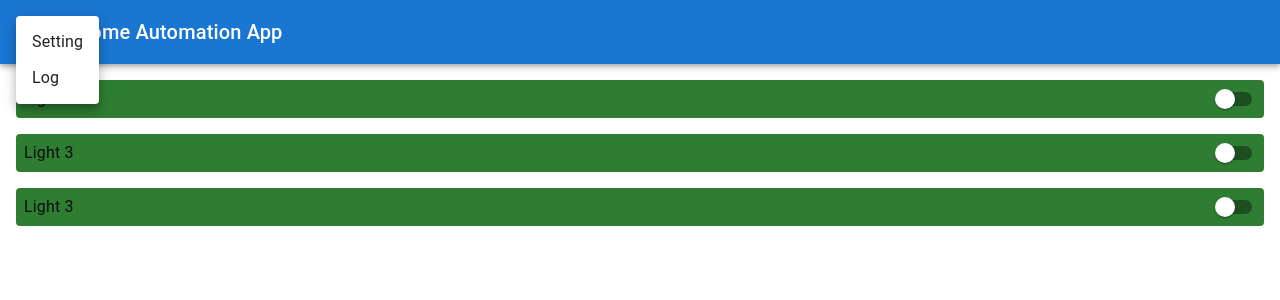
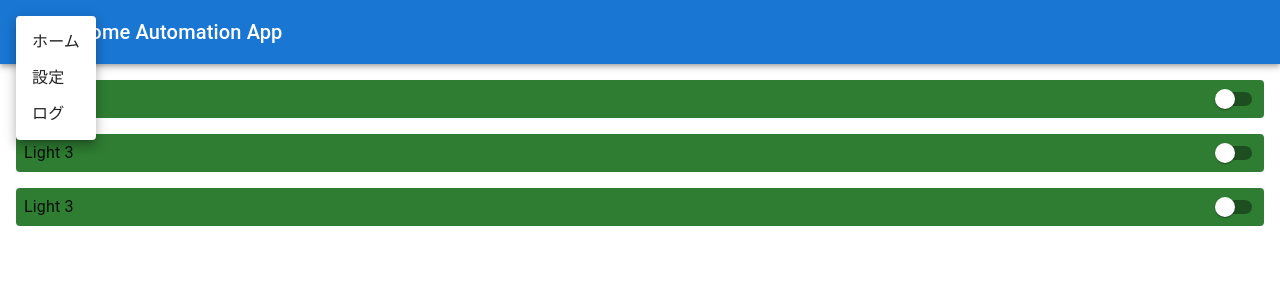
Before and after one commit to sasa9477/home-automation-app, a Next.js app: page / in a window 1280 px wide. Both pictures are taken after a click on the button "menu". Shown: the top 300 px of the page. Built offline with nearby package versions, Linux system fonts and the light colour scheme.

Commit message:
Add Routing Function to AppBarMenu

```diff
--- /dev/null
+++ b/src/components/LinkMenuItem.tsx
@@ -0,0 +1,24 @@
+import { MenuItem, MenuItemProps } from "@mui/material"
+import NextLink from "next/link"
+import { forwardRef } from "react"
+
+type LinkMenuItemProps = Omit<MenuItemProps<'a', { href: string }>, 'component' | 'button'>
+
+const LinkMenuItem = forwardRef<HTMLAnchorElement, LinkMenuItemProps>(
+  function LinkMenuItem(props, forwardRef) {
+    const {
+      href,
+      ...other
+    } = props
+    return (
+      <NextLink href={href}>
+        <MenuItem
+          component='a'
+          ref={forwardRef}
+          {...other} />
+      </NextLink>
+    )
+  }
+);
+
+export default LinkMenuItem
--- a/src/components/MenuAppBar.tsx
+++ b/src/components/MenuAppBar.tsx
@@ -1,8 +1,14 @@
 import * as React from 'react';
-import { AppBar, Toolbar, Typography, IconButton, MenuItem, Menu } from '@mui/material';
+import { AppBar, Toolbar, Typography, IconButton, MenuItem, Menu, MenuItemProps } from '@mui/material';
 import MenuIcon from '@mui/icons-material/Menu';
+import Link from 'next/link';
+import { forwardRef } from 'react';
+import LinkMenuItem from './LinkMenuItem';
 
-export default function MenuAppBar() {
+type MenuAppBarProps = {
+}
+
+const MenuAppBar: React.FC<MenuAppBarProps> = (): JSX.Element => {
   const [anchorEl, setAnchorEl] = React.useState<null | HTMLElement>(null);
 
   const handleMenu = (event: React.MouseEvent<HTMLElement>) => {
@@ -12,6 +18,21 @@ export default function MenuAppBar() {
   const handleClose = () => {
     setAnchorEl(null);
   };
+
+  const menuList = [
+    {
+      href: '/',
+      name: 'ホーム'
+    },
+    {
+      href: '/setting',
+      name: '設定',
+    },
+    {
+      href: '/log',
+      name: 'ログ',
+    }
+  ]
 
   return (
     <AppBar position="sticky">
@@ -42,8 +63,14 @@ export default function MenuAppBar() {
             open={Boolean(anchorEl)}
             onClose={handleClose}
           >
-            <MenuItem onClick={handleClose}>Setting</MenuItem>
-            <MenuItem onClick={handleClose}>Log</MenuItem>
+            {menuList.map(menuItem => (
+              <LinkMenuItem
+                key={menuItem.href}
+                href={menuItem.href}
+                onClick={handleClose}>
+                {menuItem.name}
+              </LinkMenuItem>
+            ))}
           </Menu>
         </div>
         <Typography variant="h6" component="div" sx={{ flexGrow: 1 }}>
@@ -53,3 +80,5 @@ export default function MenuAppBar() {
     </AppBar>
   );
 }
+
+export default MenuAppBar
```
